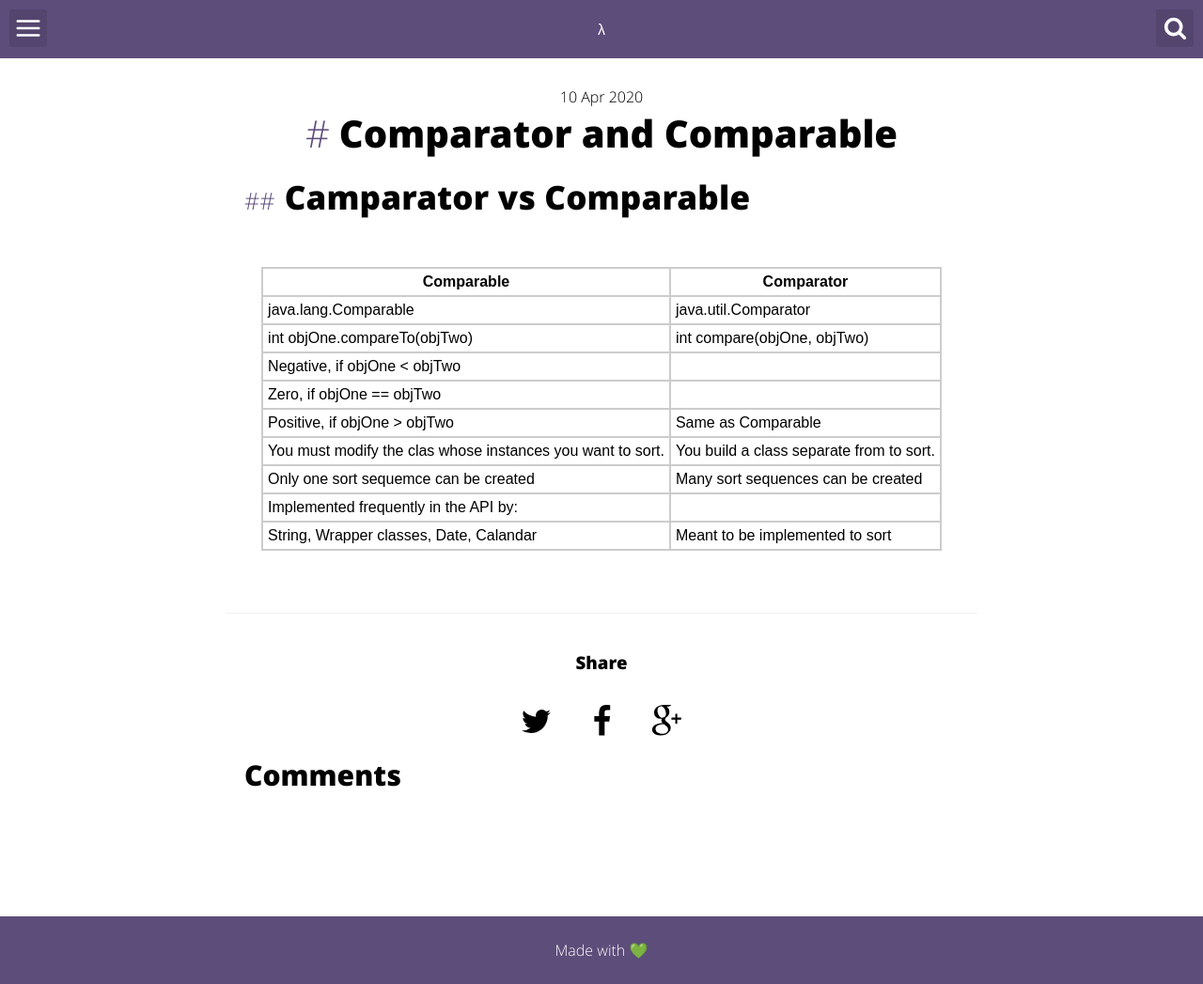
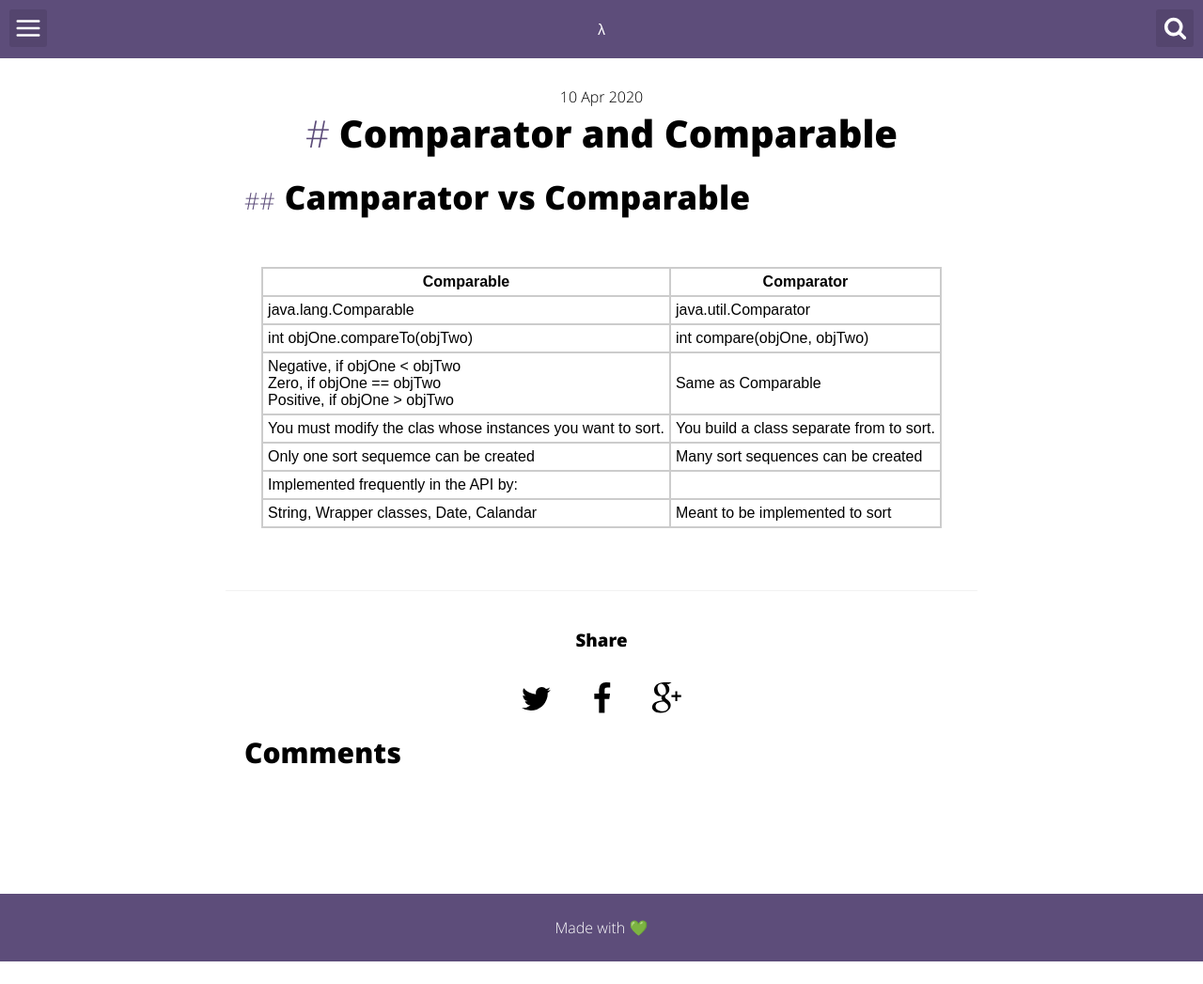
Before and after one commit to jobyywilson/blog_old, a Jekyll site: the page built from _posts/2016-02-10-sharding.md, in a window 1280 px wide. Shown: the whole page at 94% size. Built offline with Jekyll 4.4.1, drawn with Linux system fonts in a browser that asks for light colours; comment, search, counter and statistics services are not loaded; after the commit the page ends 1023 px from its top, so only the background shows below that.

```diff
--- a/_posts/2016-02-10-sharding.md
+++ b/_posts/2016-02-10-sharding.md
@@ -17,9 +17,7 @@ categories:
 |---------------------------------------------------------------|------------------------------------------|
 | java.lang.Comparable                                          | java.util.Comparator                     |
 | int objOne.compareTo(objTwo)                                  | int compare(objOne, objTwo)              |
-| Negative, if objOne < objTwo                                  |                                          |
-| Zero,  if objOne == objTwo                                    |                                          |
-| Positive,  if objOne > objTwo                                 | Same as Comparable                       |
+| Negative, if objOne < objTwo<br/>Zero,  if objOne == objTwo <br/>Positive,  if objOne > objTwo  |    Same as Comparable                                            |
 |  You must modify the clas whose  instances you want to sort.  | You build a class separate from to sort. |
 | Only one sort sequemce can be created                         | Many sort sequences can be created       |
 | Implemented frequently in the API by:                         |                                          |
```
